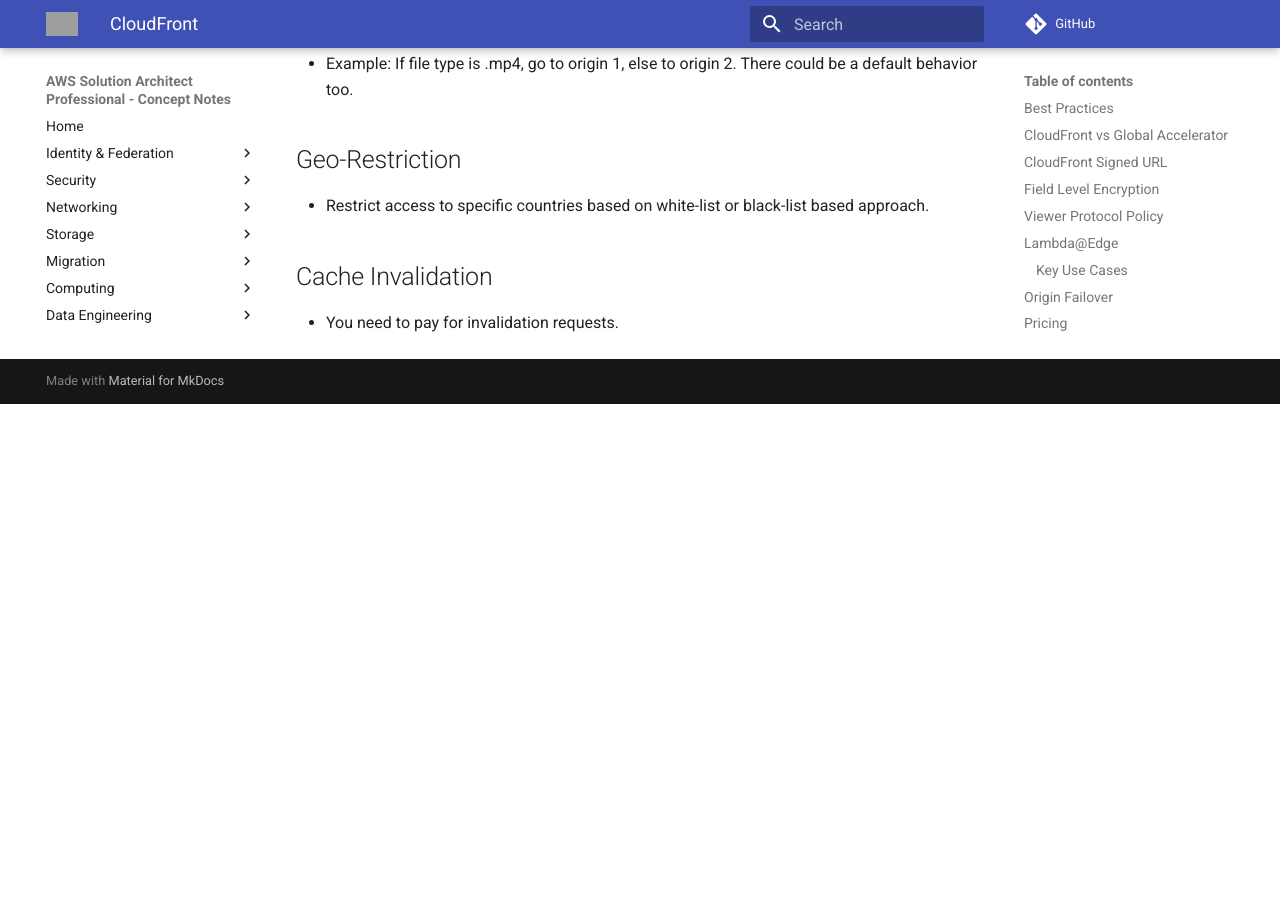
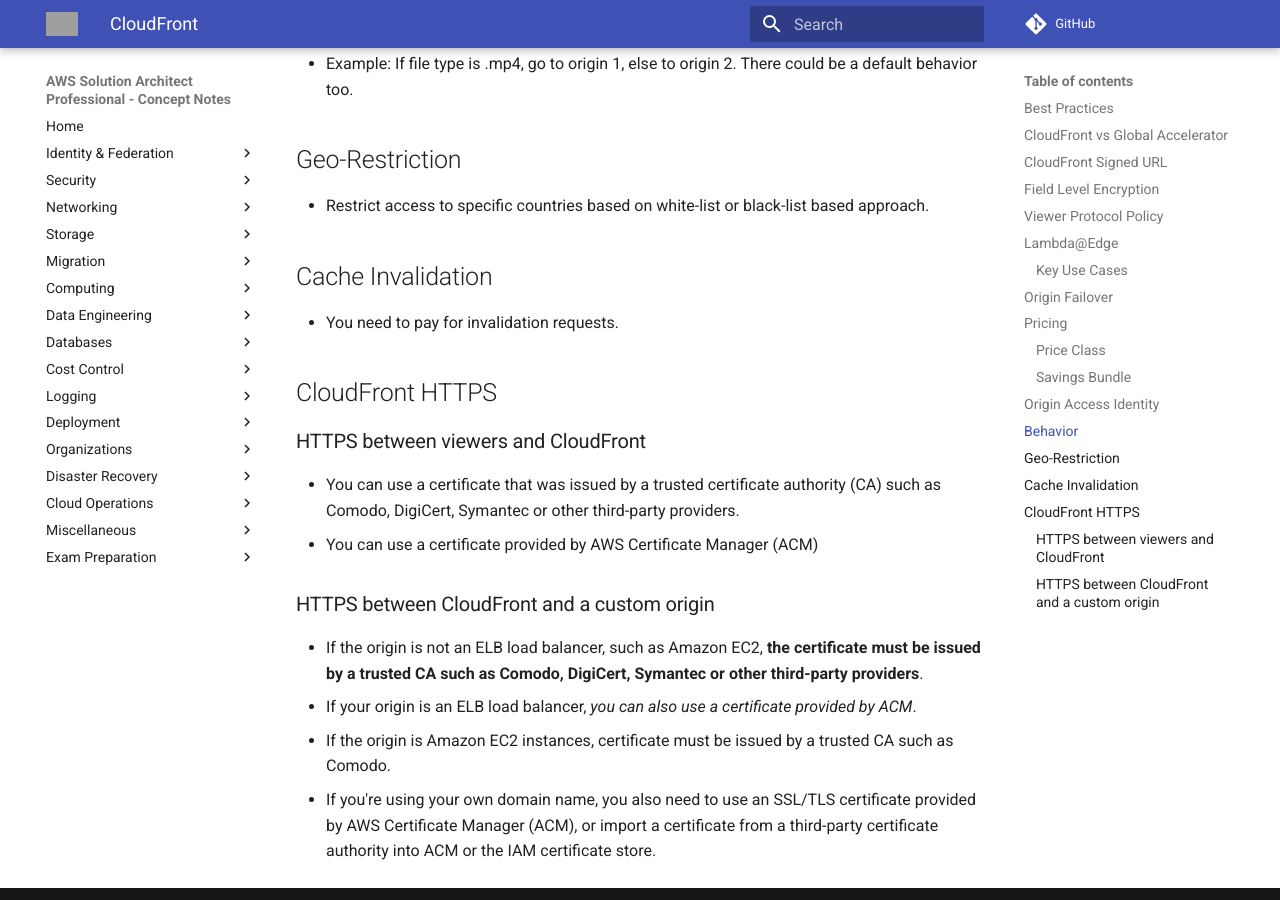
Before and after one commit to jeyabalajis/aws-certified-sa-pro-notes, an MkDocs documentation site: the page built from docs/network/cloudfront.md, in a window 1280 px wide and 900 px high, scrolled down 4440 px. Built offline with MkDocs 1.6.1 and Material for MkDocs 9.7.7, drawn with Linux system fonts in a browser that asks for light colours; comment, search, counter and statistics services are not loaded; before the commit the page ends 4844 px from its top, so only the background shows below that; grey boxes are pictures that could not be loaded.

Commit message:
Update cloudfront.md

```diff
--- a/docs/network/cloudfront.md
+++ b/docs/network/cloudfront.md
@@ -125,3 +125,17 @@
 ## Cache Invalidation
 
 - You need to pay for invalidation requests.
+
+## CloudFront HTTPS
+
+### HTTPS between viewers and CloudFront
+
+- You can use a certificate that was issued by a trusted certificate authority (CA) such as Comodo, DigiCert, Symantec or other third-party providers.
+- You can use a certificate provided by AWS Certificate Manager (ACM)
+
+### HTTPS between CloudFront and a custom origin
+
+- If the origin is not an ELB load balancer, such as Amazon EC2, **the certificate must be issued by a trusted CA such as Comodo, DigiCert, Symantec or other third-party providers**.
+- If your origin is an ELB load balancer, _you can also use a certificate provided by ACM_.
+- If the origin is Amazon EC2 instances, certificate must be issued by a trusted CA such as Comodo.
+- If you're using your own domain name, you also need to use an SSL/TLS certificate provided by AWS Certificate Manager (ACM), or import a certificate from a third-party certificate authority into ACM or the IAM certificate store.
```
